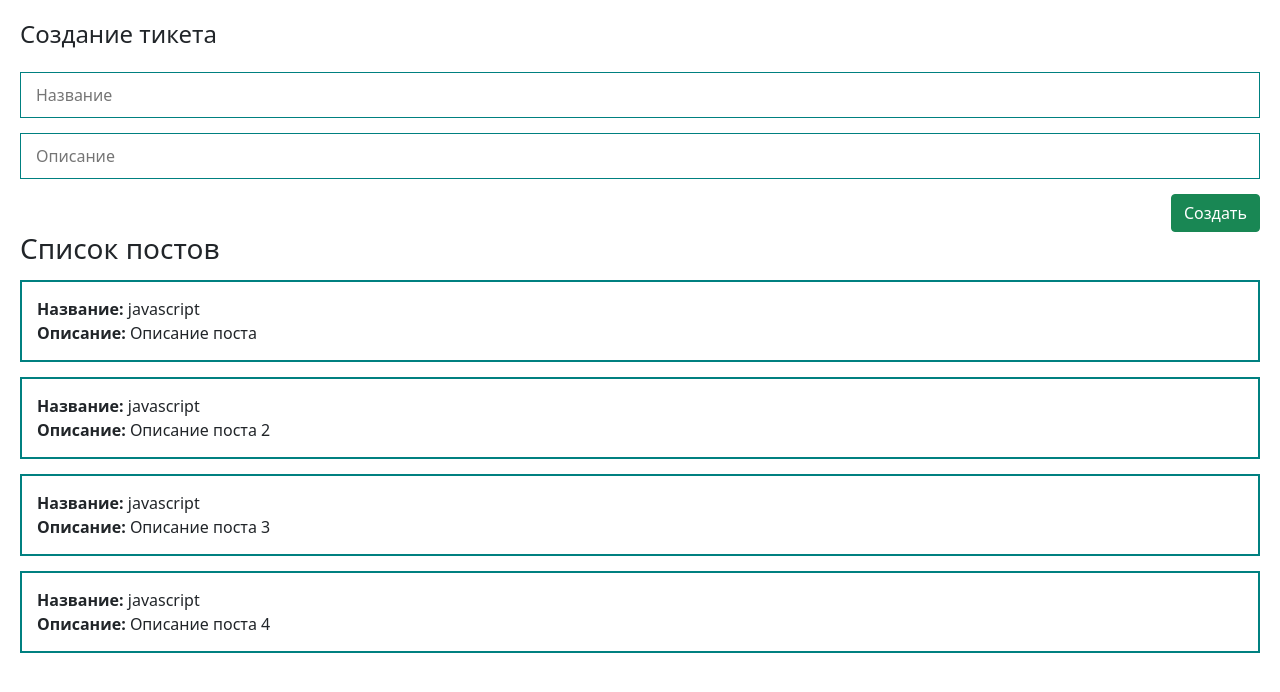
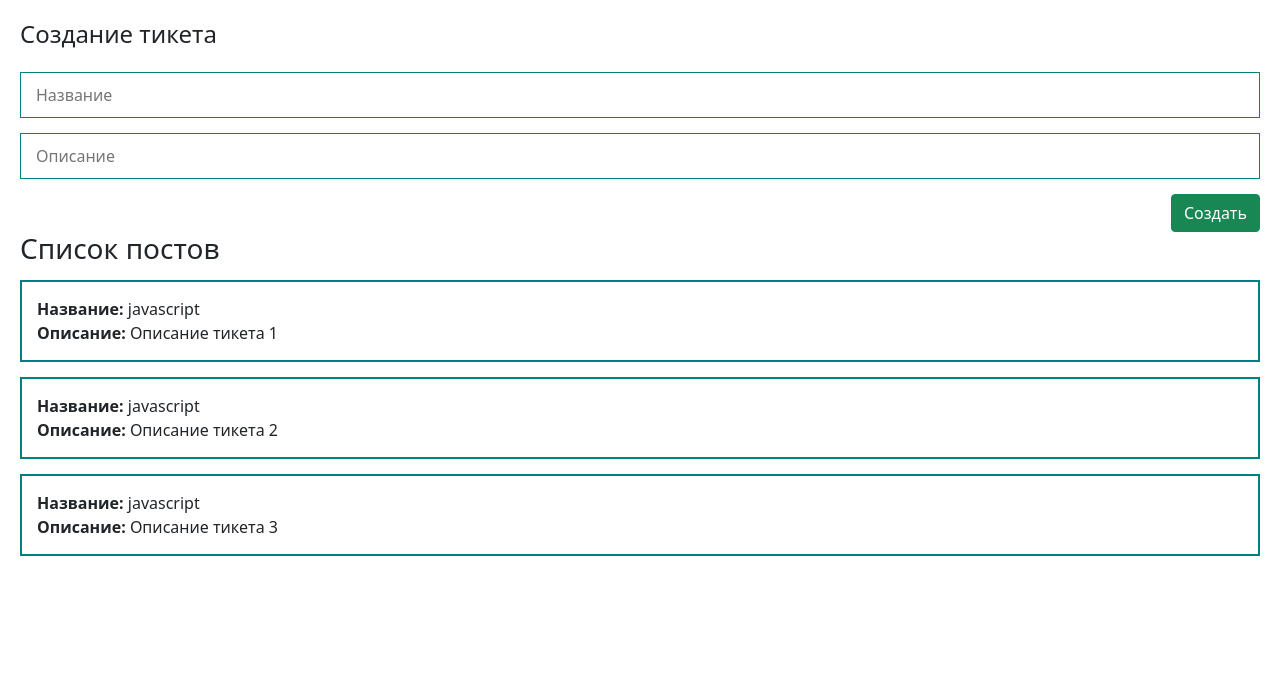
Before and after one commit to Mila18/RedPoint-test-app, a Vue app: page /ticket in a window 1280 px wide. Shown: the top 692 px of the page. Built offline with nearby package versions, Linux system fonts and the light colour scheme.

Commit message:
added routes (base)

```diff
--- a/src/App.vue
+++ b/src/App.vue
@@ -1,37 +1,16 @@
 <template>
     <div class="app">
-        <ticket-form @create="createTicket"/>
-        <tickets-list :tickets="tickets"/>
+        <router-view></router-view>
     </div>
 </template>
 
 <script>
-    import TicketForm from './components/TicketForm.vue';
-    import TicketsList from './components/TicketsList.vue';
+export default {
 
-    export default {
-        components:{
-            TicketsList, TicketForm
-        },
-        data(){
-            return{
-               tickets: [
-                   {id: 1, title: 'javascript', body: 'Описание поста'},
-                   {id: 2, title: 'javascript', body: 'Описание поста 2'},
-                   {id: 3, title: 'javascript', body: 'Описание поста 3'},
-                   {id: 4, title: 'javascript', body: 'Описание поста 4'},
-               ],
-            }
-        },
-        methods:{
-           createTicket(ticket){
-              this.tickets.push(ticket);
-           },
-        }
-    }
+}
 </script>
 
-<style>
+<style scoped>
 *{
     margin: 0;
     padding: 0;
--- a/src/main.js
+++ b/src/main.js
@@ -2,5 +2,8 @@ import "bootstrap/dist/css/bootstrap.css"
 import { createApp } from 'vue'
 import App from './App'
 import "bootstrap/dist/js/bootstrap.js"
+import router from './router/router'
 
-createApp(App).mount('#app')
+const app = createApp(App)
+
+app.use(router).mount('#app');
--- /dev/null
+++ b/src/pages/Login.vue
@@ -0,0 +1,15 @@
+<template>
+    <div>
+        <h1>Login page</h1>
+    </div>
+</template>
+
+<script>
+export default {
+
+}
+</script>
+
+<style scoped>
+
+</style>
--- /dev/null
+++ b/src/pages/Main.vue
@@ -0,0 +1,15 @@
+<template>
+    <div>
+        <h1>Main page</h1>
+    </div>
+</template>
+
+<script>
+export default {
+
+}
+</script>
+
+<style scoped>
+
+</style>
--- /dev/null
+++ b/src/pages/Profile.vue
@@ -0,0 +1,15 @@
+<template>
+    <div>
+        <h1>Profile page</h1>
+    </div>
+</template>
+
+<script>
+export default {
+
+}
+</script>
+
+<style scoped>
+
+</style>
--- /dev/null
+++ b/src/pages/Tickets.vue
@@ -0,0 +1,35 @@
+<template>
+    <div>
+        <ticket-form @create="createTicket"/>
+        <tickets-list :tickets="tickets"/>
+    </div>
+</template>
+
+<script>
+    import TicketForm from '../components/TicketForm.vue';
+    import TicketsList from '../components/TicketsList.vue';
+
+    export default {
+        components:{
+            TicketsList, TicketForm
+        },
+        data(){
+            return{
+               tickets: [
+                   {id: 1, title: 'javascript', body: 'Описание тикета 1'},
+                   {id: 2, title: 'javascript', body: 'Описание тикета 2'},
+                   {id: 3, title: 'javascript', body: 'Описание тикета 3'},
+               ],
+            }
+        },
+        methods:{
+           createTicket(ticket){
+              this.tickets.push(ticket);
+           },
+        }
+    }
+</script>
+
+<style>
+
+</style>
```
Also changed, not shown: src/router/router.js (added, +31 -0 lines).
